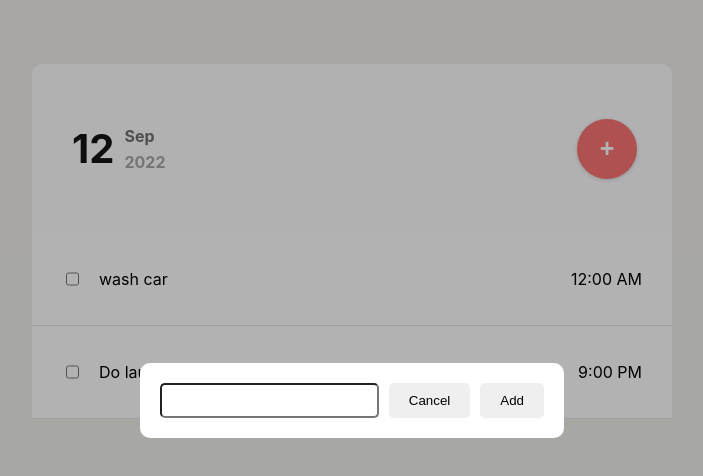
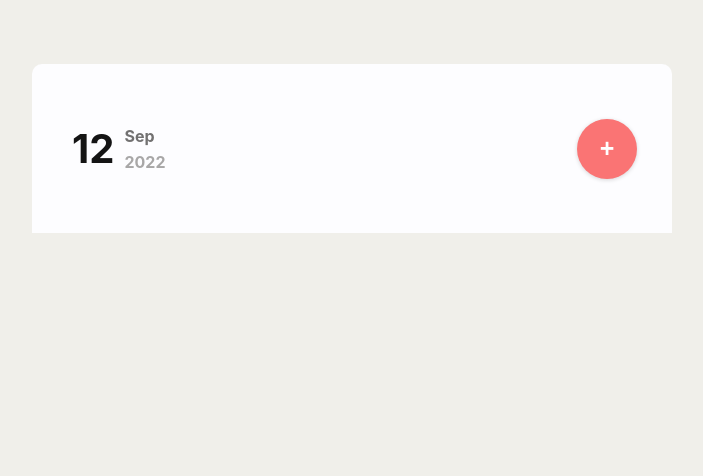
Before and after one commit to Paras248/OIBGRIP-LEVEL2-TASK2-TODOLIST, a React (Create React App) app: page / in a window 1280 px wide. Shown: the top 476 px of the page, without its empty margins (288-991 px from the left). Built offline with nearby package versions, Linux system fonts and the light colour scheme.

Commit message:
completed modal

```diff
--- a/src/App.js
+++ b/src/App.js
@@ -1,13 +1,15 @@
-import React from "react";
+import React, { useContext } from "react";
 import ItemList from "./components/items/ItemList";
 import NewItem from "./components/newItem/NewItem";
 import styles from "./App.module.css";
 import BackDrop from "./components/UI/BackDrop";
+import { itemContext } from "./store/ItemContextProvider";
 
 function App() {
+    const { showModal } = useContext(itemContext);
     return (
         <>
-            <BackDrop />
+            {showModal && <BackDrop />}
             <div className={styles.container}>
                 <div className={styles["sub-container"]}>
                     <NewItem />
--- a/src/components/UI/BackDrop.js
+++ b/src/components/UI/BackDrop.js
@@ -1,11 +1,15 @@
-import React from "react";
+import React, { useContext } from "react";
 import ReactDom from "react-dom";
 import Modal from "./Modal";
 import styles from "./Backdrop.module.css";
+import { itemContext } from "../../store/ItemContextProvider";
 
 const BackDrop = () => {
+    const { setShowModal } = useContext(itemContext);
+
     return ReactDom.createPortal(
-        <div className={styles.backdrop}>
+        <div>
+            <div className={styles.backdrop} onClick={() => setShowModal(false)} />
             <Modal />
         </div>,
         document.getElementById("overlays")
--- a/src/components/UI/Backdrop.module.css
+++ b/src/components/UI/Backdrop.module.css
@@ -6,8 +6,9 @@
     right: 0;
     height: 100%;
     width: 100%;
-    background-color: rgba(0, 0, 0, 0.3);
+    background-color: rgba(0, 0, 0, 0.8);
     display: flex;
     justify-content: center;
     align-items: center;
+    z-index: 0;
 }
--- a/src/components/UI/Modal.js
+++ b/src/components/UI/Modal.js
@@ -1,13 +1,29 @@
-import React from "react";
+import React, { useContext, useRef } from "react";
 import styles from "./Modal.module.css";
+import { itemContext } from "../../store/ItemContextProvider";
 
 const Modal = () => {
+    const { setShowModal, setItems } = useContext(itemContext);
+    const inputRef = useRef("");
+
+    const onClickHandler = () => {
+        setItems((prevState) => [inputRef.current, ...prevState]);
+    };
+
     return (
         <div className={styles.container}>
-            <input className={styles.input} />
+            <input
+                className={styles.input}
+                placeholder="Description"
+                value={inputRef.current}
+            />
             <div className={styles.buttonContainer}>
-                <button className={styles.button}>Cancel</button>
-                <button className={styles.button}>Add</button>
+                <button className={styles.button} onClick={() => setShowModal(false)}>
+                    Cancel
+                </button>
+                <button className={styles.button} onClick={onClickHandler}>
+                    Add
+                </button>
             </div>
         </div>
     );
--- a/src/components/UI/Modal.module.css
+++ b/src/components/UI/Modal.module.css
@@ -1,22 +1,42 @@
 .container {
     display: flex;
-
+    flex-direction: column;
     padding: 20px;
     width: 30%;
     background-color: white;
     border-radius: 10px;
+    z-index: 2;
+    position: absolute;
+    top: 35%;
+    left: 35%;
 }
 
 .input {
     padding: 7px;
-    flex: 1;
-    border-radius: 5px;
+    margin-bottom: 20px;
+    outline: none;
+    border-bottom: 1px double gray;
+    border-left-style: none;
+    border-right-style: none;
+    border-top-style: none;
+    font-size: 18px;
+}
+
+.buttonContainer {
+    align-self: flex-end;
 }
 
 .button {
     padding: 10px 20px;
-    margin-left: 10px;
+    margin-left: 5px;
     border-radius: 5px;
     outline: none;
     border-style: none;
+    background-color: #fa7474;
+    color: white;
+    font-weight: bold;
 }
+
+.button:hover {
+    background-color: #fa5454;
+}
--- a/src/components/items/ItemList.js
+++ b/src/components/items/ItemList.js
@@ -1,16 +1,13 @@
-import React from "react";
+import React, { useContext } from "react";
 import Item from "./Item";
 import styles from "./ItemList.module.css";
-
-const dummyData = [
-    { title: "wash car", time: "12:00 AM" },
-    { title: "Do laundries", time: "9:00 PM" },
-];
+import { itemContext } from "../../store/ItemContextProvider";
 
 const ItemList = () => {
+    const { items } = useContext(itemContext);
     return (
         <ul className={styles.ul}>
-            {dummyData.map((item, index) => {
+            {items.map((item, index) => {
                 return (
                     <li>
                         <Item key={index} title={item.title} time={item.time} />
--- a/src/components/newItem/NewItem.js
+++ b/src/components/newItem/NewItem.js
@@ -1,13 +1,16 @@
-import React from "react";
+import React, { useContext } from "react";
 import NewItemDate from "./NewItemDate";
 import styles from "./NewItem.module.css";
-
+import { itemContext } from "../../store/ItemContextProvider";
 const NewItem = () => {
+    const { setShowModal } = useContext(itemContext);
     return (
         <div className={styles.container}>
             <div className={styles["details-container"]}>
                 <NewItemDate />
-                <button className={styles["button"]}>+</button>
+                <button className={styles["button"]} onClick={() => setShowModal(true)}>
+                    +
+                </button>
             </div>
         </div>
     );
--- a/src/store/ItemContextProvider.js
+++ b/src/store/ItemContextProvider.js
@@ -1,6 +1,6 @@
 import React, { useState } from "react";
 
-const itemContext = React.createContext();
+export const itemContext = React.createContext();
 
 const ItemContextProvider = ({ children }) => {
     const [showModal, setShowModal] = useState(false);
```
